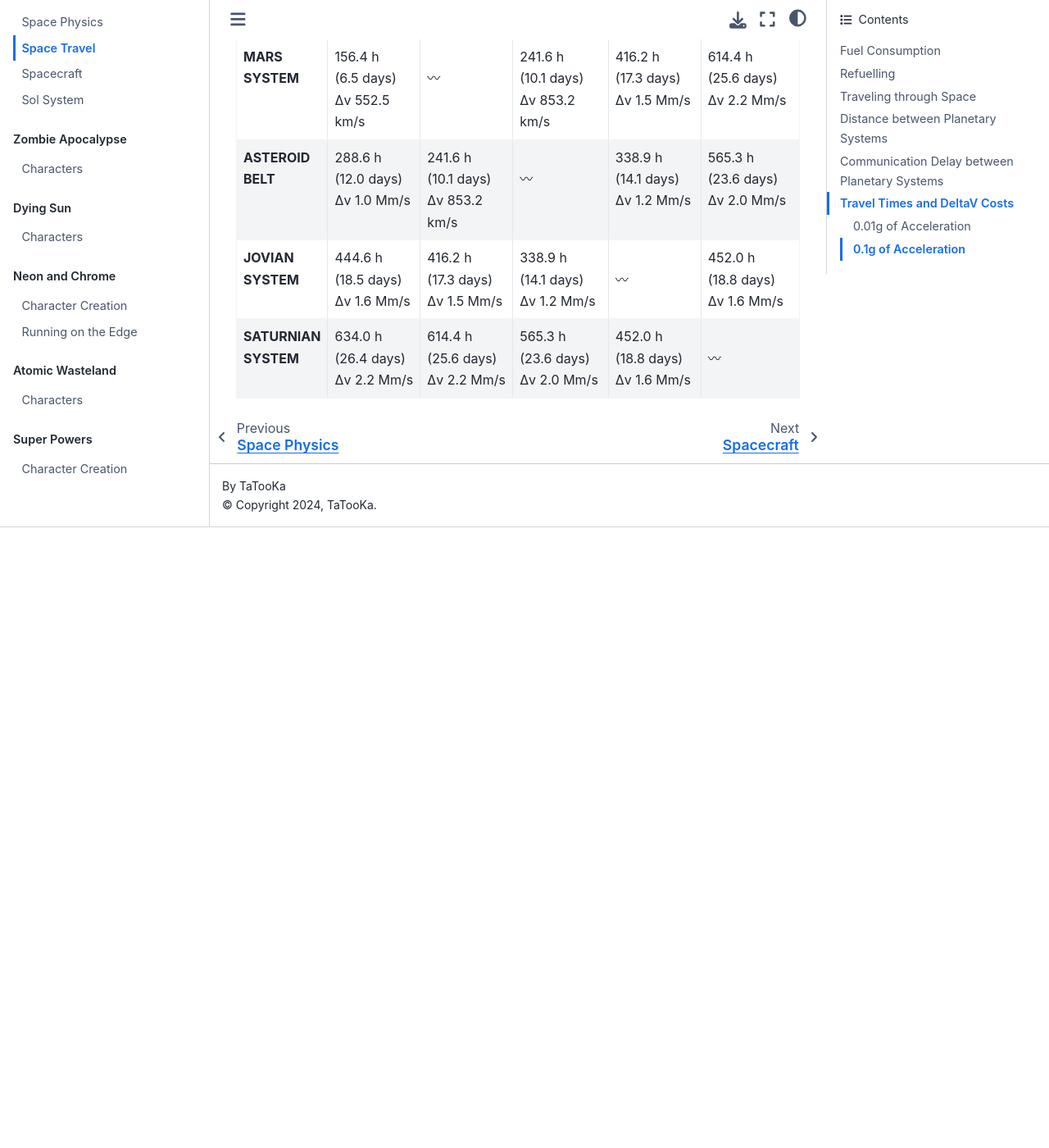
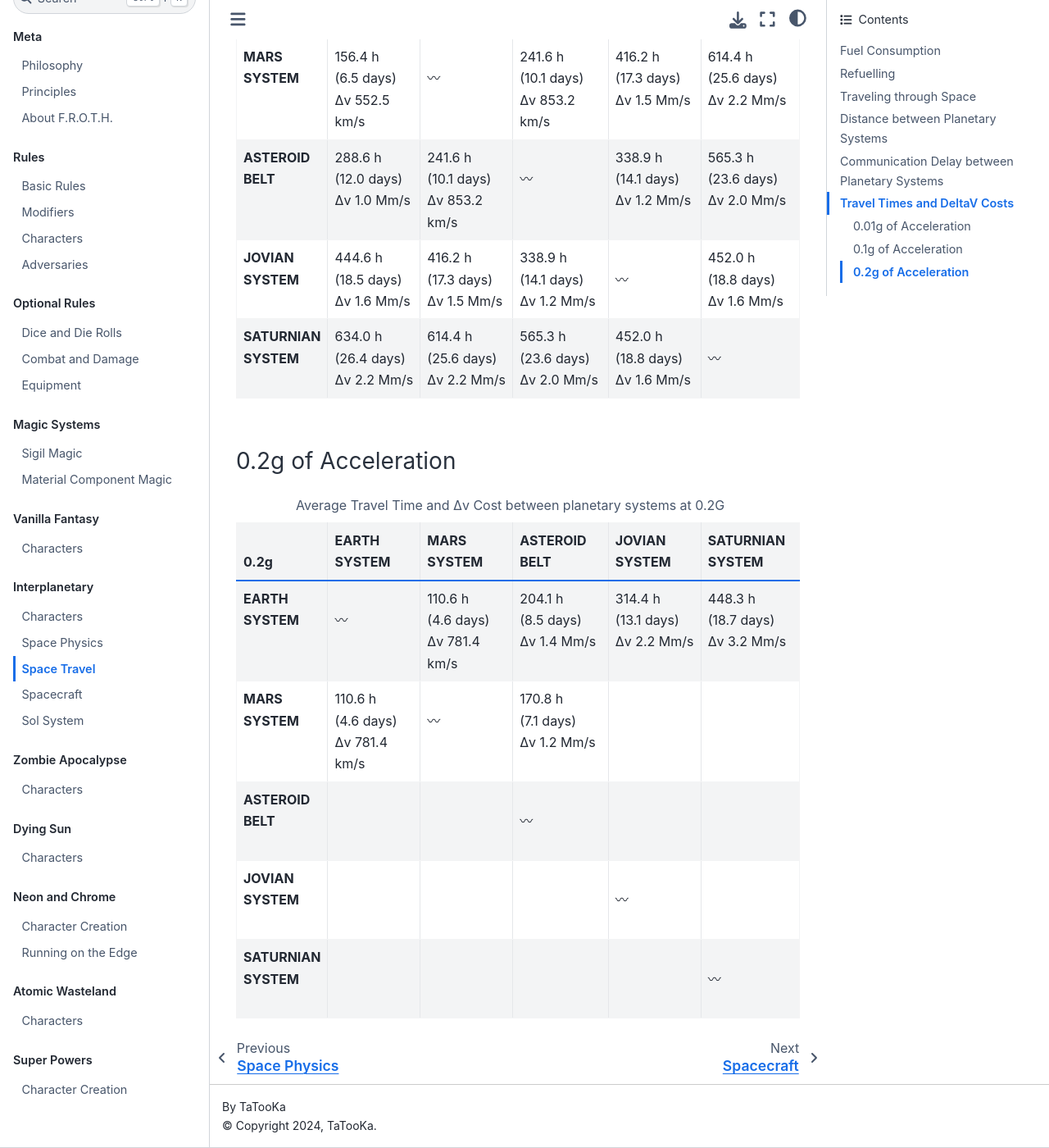
Before and after one commit to TaTooKa/froth, a Sphinx documentation site: the page built from docs/source/pages/worlds/interplanetary/spacetravel.rst, in a window 1280 px wide and 1400 px high, scrolled down 8480 px. Shown: the whole window at 82% size. Built offline with Sphinx 7.4.7 and the Sphinx Book theme 1.1.4, drawn with Linux system fonts in a browser that asks for light colours; some web fonts are replaced; before the commit the page ends 9123 px from its top, so only the background shows below that.

Commit message:
several changes. custom font.

```diff
--- a/docs/source/_static/css/custom.css
+++ b/docs/source/_static/css/custom.css
@@ -1,3 +1,5 @@
+@import url('https://fonts.googleapis.com/css2?family=Schoolbell&display=swap');
+
 .wy-table-responsive table td, .wy-table-responsive table th {
  /* white-space: normal !important; */
 }
@@ -16,8 +18,9 @@ code {
  border: 0 !important;
  border-radius: 5px !important;
  color: black;
- font-style: oblique 3deg !important;
- font-family: cursive !important;
+ /* font-style: oblique 3deg !important; */
+ /* font-family: cursive !important; */
+ font-family: "Schoolbell", cursive !important;
 }
 
 html[data-theme="dark"] code {
--- a/docs/source/pages/worlds/interplanetary/spacetravel.rst
+++ b/docs/source/pages/worlds/interplanetary/spacetravel.rst
@@ -338,3 +338,99 @@ Choose the amount of Gs of acceleration you want to burn at, and check how much
      - |
        | 〰
        |
+
+0.2g of Acceleration
+~~~~~~~~~~~~~~~~~~~~~
+
+.. list-table:: Average Travel Time and Δv Cost between planetary systems at 0.2G
+   :align: center
+   :header-rows: 1
+   :stub-columns: 1
+   :widths: 10, 18, 18, 18, 18, 18
+
+   * - 0.2g
+     - EARTH SYSTEM
+     - MARS SYSTEM
+     - ASTEROID BELT
+     - JOVIAN SYSTEM
+     - SATURNIAN SYSTEM
+   * - EARTH SYSTEM
+     - |
+       | 〰
+       |
+     - | 110.6 h
+       | (4.6 days)
+       | Δv 781.4 km/s
+     - | 204.1 h
+       | (8.5 days)
+       | Δv 1.4 Mm/s
+     - | 314.4 h
+       | (13.1 days)
+       | Δv 2.2 Mm/s
+     - | 448.3 h
+       | (18.7 days)
+       | Δv 3.2 Mm/s
+   * - MARS SYSTEM
+     - | 110.6 h
+       | (4.6 days)
+       | Δv 781.4 km/s
+     - |
+       | 〰
+       |
+     - | 170.8 h
+       | (7.1 days)
+       | Δv 1.2 Mm/s
+     - |
+       |
+       |
+     - |
+       |
+       |
+   * - ASTEROID BELT
+     - |
+       |
+       |
+     - |
+       |
+       |
+     - |
+       | 〰
+       |
+     - |
+       |
+       |
+     - |
+       |
+       |
+   * - JOVIAN SYSTEM
+     - |
+       |
+       |
+     - |
+       |
+       |
+     - |
+       |
+       |
+     - |
+       | 〰
+       |
+     - |
+       |
+       |
+   * - SATURNIAN SYSTEM
+     - |
+       |
+       |
+     - |
+       |
+       |
+     - |
+       |
+       |
+     - |
+       |
+       |
+     - |
+       | 〰
+       |
--- a/docs/source/pages/worlds/neonandchrome/characters.rst
+++ b/docs/source/pages/worlds/neonandchrome/characters.rst
@@ -322,7 +322,7 @@
 Other Skills
 ~~~~~~~~~~~~
 
-Also pick another 3 skills at Adept (+1) level.
+Also pick another 3 skills at ``Adept (+1)`` level.
 
 +--------------+-----------------+
 | Academics    | Melee           |
```
